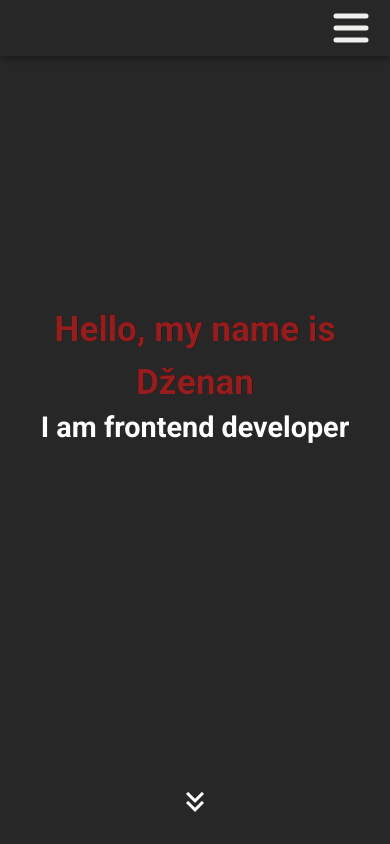
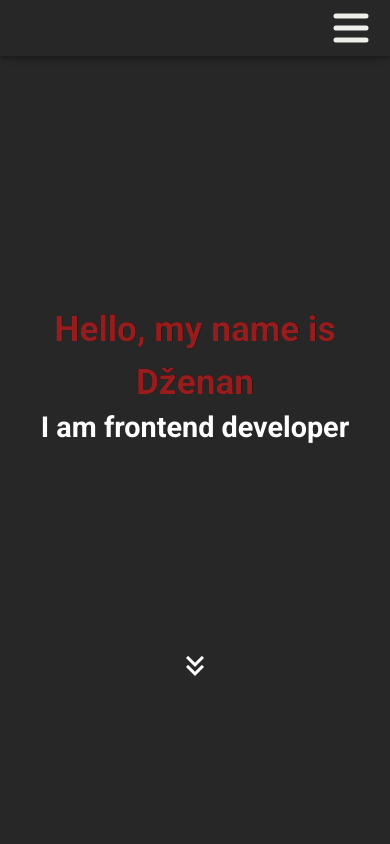
Before and after one commit to trohi/Portofolio, a Vue app: page / in a window 390 px wide. Shown: the top 844 px of the page. Built offline with nearby package versions, Linux system fonts and the light colour scheme.

Commit message:
Small changes on positioning arrow icon in header component

```diff
--- a/src/components/Header.vue
+++ b/src/components/Header.vue
@@ -87,4 +87,10 @@ export default {
         margin-top:0
     }
 }
+
+@media only screen and (max-width:410px){
+    #flexWraper2{
+        margin-top:55%
+}
+}
 </style>
```
